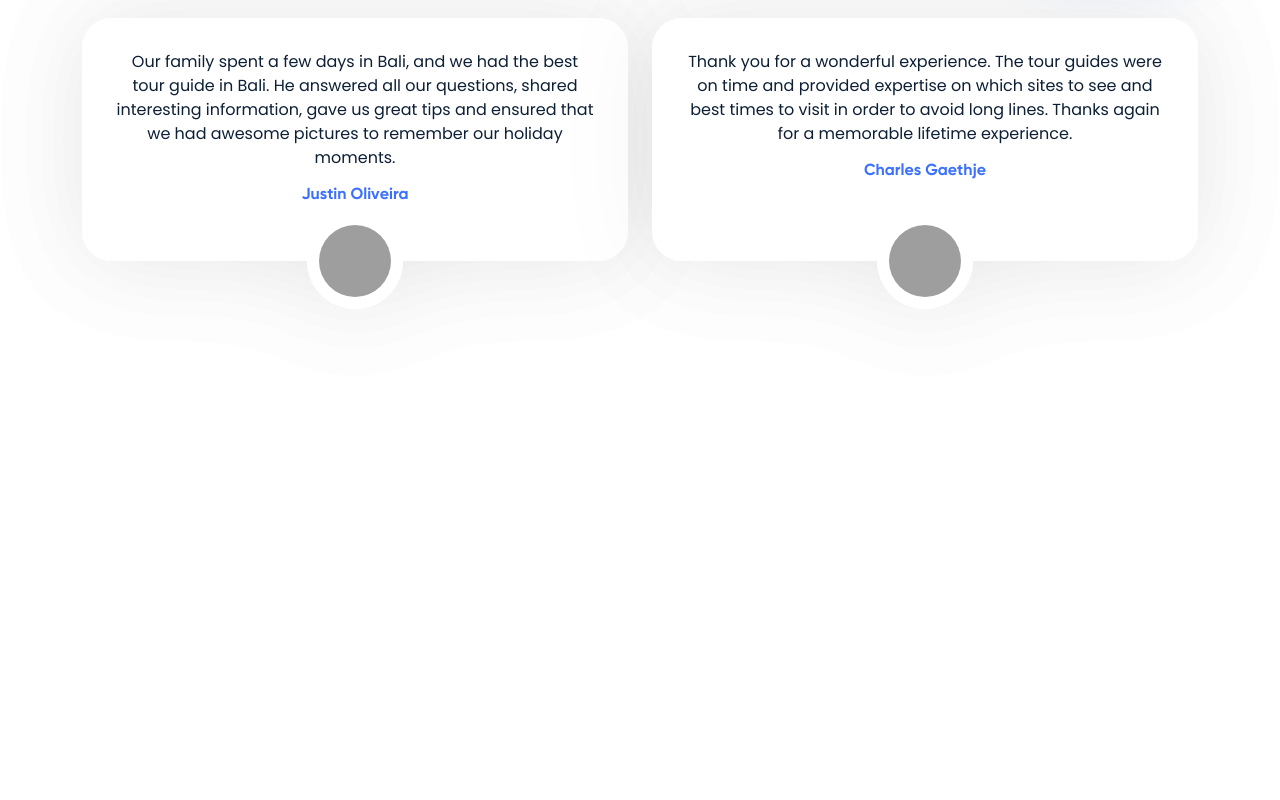
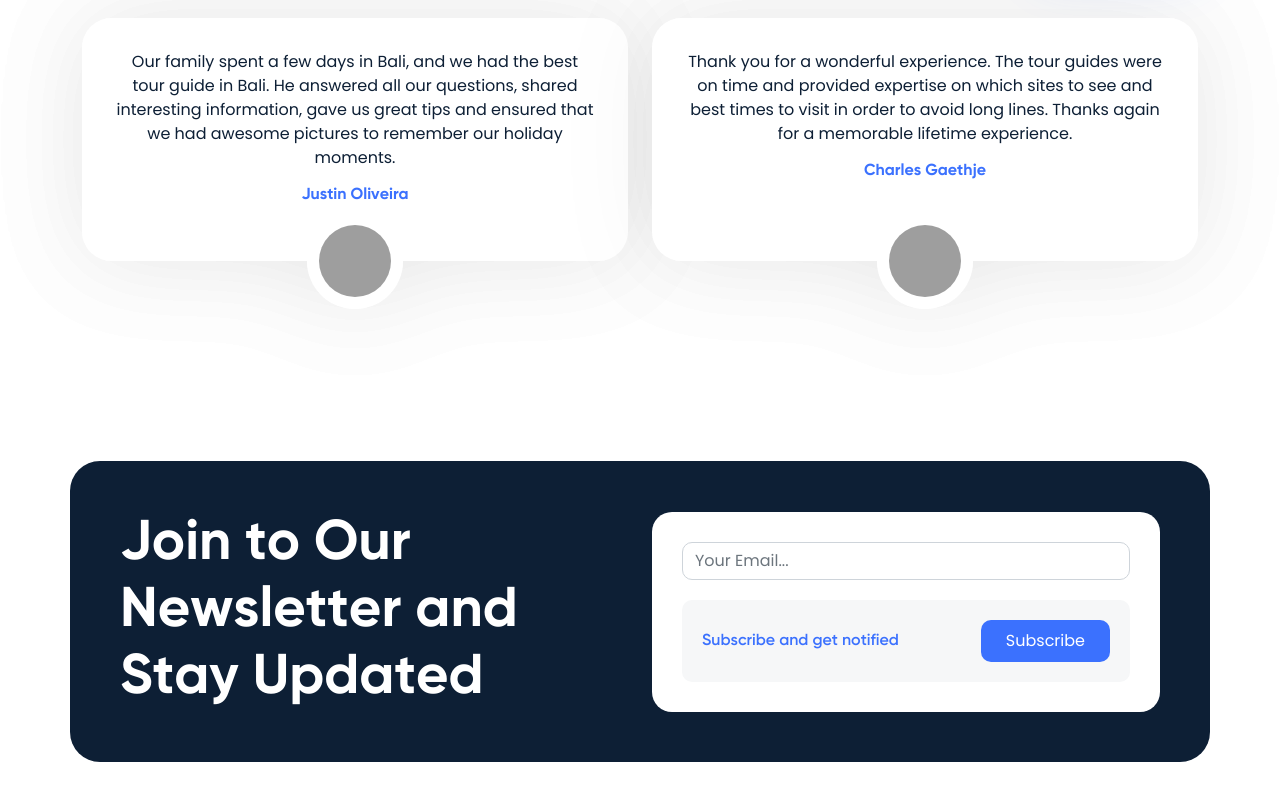
Before and after one commit to dienoov/bali-destinasi, a plain HTML site: page index.html in a window 1280 px wide. Shown: the part 2720-3520 px from the top of the page. Before the commit the page ends 3081 px from the top, so only its background shows below. Drawn offline with Linux system fonts and the light colour scheme; grey boxes are pictures that could not be loaded.

Commit message:
newsletter

```diff
--- a/css/style.css
+++ b/css/style.css
@@ -304,3 +304,50 @@ h1, h2, h3, h4, h5, h6, strong {
     width: 72px;
     object-fit: cover;
 }
+
+#subscribe {
+    margin-top: 200px;
+    margin-bottom: 100px;
+    background-color: var(--bali-black);
+    color: white;
+    border-radius: 30px;
+    padding: 50px;
+}
+
+#subscribe form {
+    background-color: white;
+    padding: 30px;
+    border-radius: 20px;
+}
+
+#subscribe input {
+    border-radius: 10px;
+}
+
+#subscribe .button-group {
+    width: 100%;
+    border-radius: 10px;
+    margin-top: 20px;
+    padding: 20px;
+    background-color: #f6f7f8;
+}
+
+#subscribe .button-group span {
+    color: var(--bali-blue);
+    font-weight: 600;
+    font-family: Gilroy, sans-serif;
+}
+
+#subscribe button {
+    background-color: var(--bali-blue);
+    color: white;
+    display: block;
+    border-radius: 10px;
+    padding: 8px 24px;
+}
+
+@media (max-width: 576px) {
+    #subscribe {
+        border-radius: 0;
+    }
+}
--- a/index.html
+++ b/index.html
@@ -230,6 +230,22 @@
             </div>
         </div>
     </div>
+    <div class="container" id="subscribe">
+        <div class="row align-items-center">
+            <div class="col-lg-6">
+                <h2 class="display-4 text-lg-start text-center mb-lg-0 mb-5">Join to Our Newsletter and Stay Updated</h2>
+            </div>
+            <div class="col-lg-6">
+                <form>
+                    <input type="email" class="form-control" placeholder="Your Email...">
+                    <div class="button-group d-flex justify-content-md-between align-items-center flex-md-row flex-column-reverse justify-content-center">
+                        <span class="text-center">Subscribe and get notified</span>
+                        <button type="submit" class="btn mb-md-0 mb-3">Subscribe</button>
+                    </div>
+                </form>
+            </div>
+        </div>
+    </div>
 </main>
 </body>
 </html>
```
